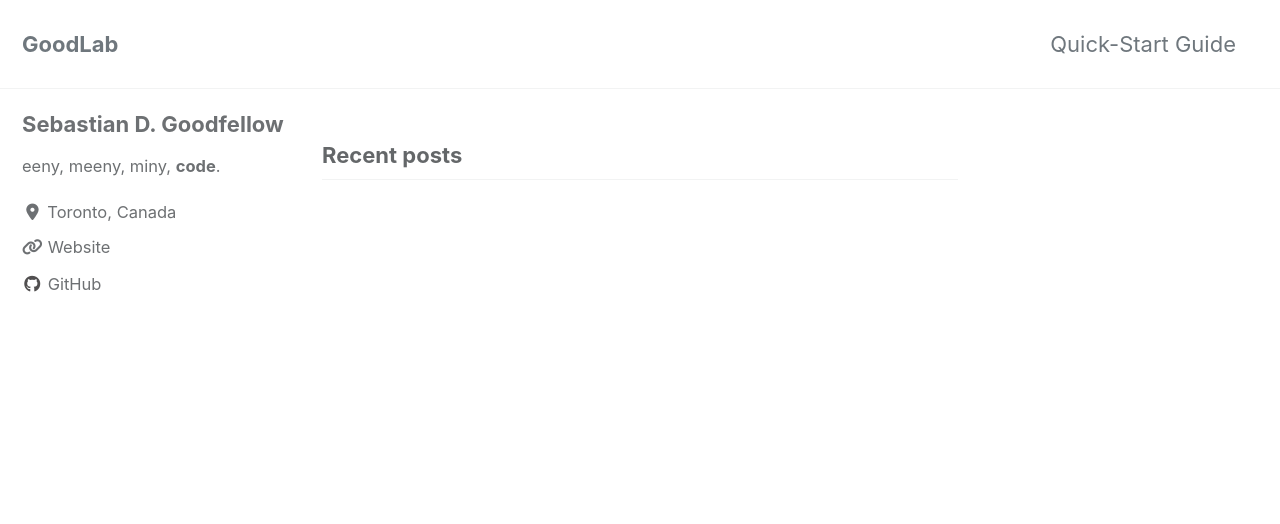
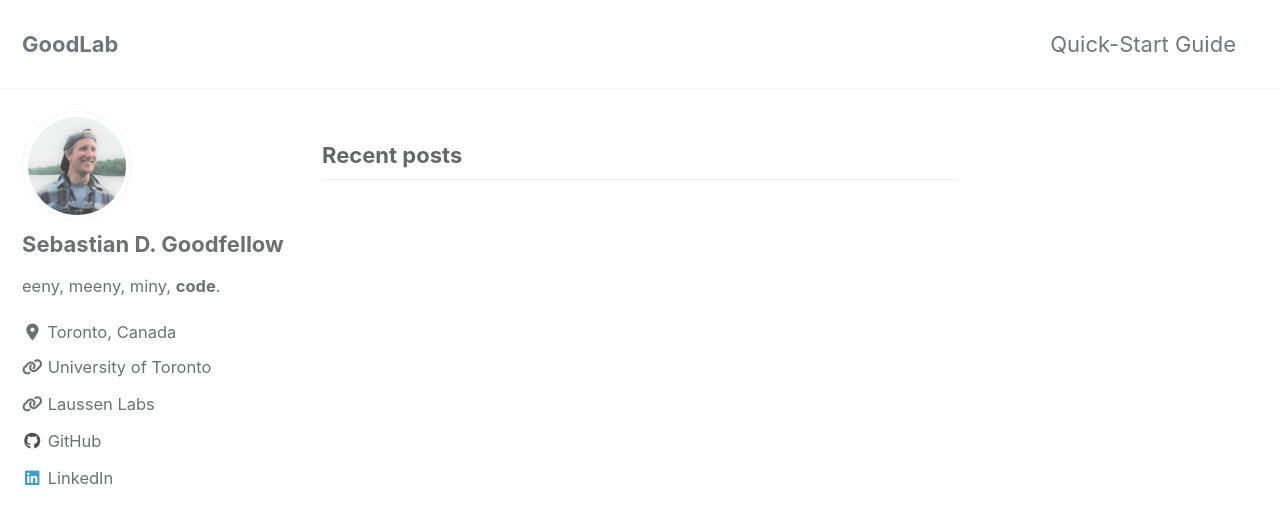
Before and after one commit to Seb-Good/sebastian-goodfellow, a Jekyll site: the page built from index.html, in a window 1280 px wide and 900 px high. Shown: the top 524 px of the window. Built offline with Jekyll 4.4.1, drawn with Linux system fonts in a browser that asks for light colours; cached includes are drawn as plain includes; nearby versions of some CDN libraries; the list of posts is cut into pages by our own code.

Commit message:
- initial commit

```diff
--- a/_config.yml
+++ b/_config.yml
@@ -94,7 +94,7 @@ analytics:
 # Site Author
 author:
   name             : "Sebastian D. Goodfellow"
-  avatar           : # path of avatar image, e.g. "/assets/images/bio-photo.jpg"
+  avatar           : "/assets/images/sebastian_goodfellow_square.jpg" # path of avatar image, e.g. "/assets/images/bio-photo.jpg"
   bio              : "eeny, meeny, miny, **code**."
   location         : "Toronto, Canada"
   email            :
@@ -102,9 +102,12 @@ author:
     - label: "Email"
       icon: "fas fa-fw fa-envelope-square"
       # url: mailto:your.name@email.com
-    - label: "Website"
+    - label: "University of Toronto"
       icon: "fas fa-fw fa-link"
       url: "https://civmin.utoronto.ca/home/about-us/directory/professors/sebastian-goodfellow/"
+    - label: "Laussen Labs"
+      icon: "fas fa-fw fa-link"
+      url: "https://laussenlabs.ca/"
     - label: "Twitter"
       icon: "fab fa-fw fa-twitter-square"
       # url: "https://twitter.com/"
@@ -114,9 +117,9 @@ author:
     - label: "GitHub"
       icon: "fab fa-fw fa-github"
       url: "https://github.com/Seb-Good"
-    - label: "Instagram"
-      icon: "fab fa-fw fa-instagram"
-      # url: "https://instagram.com/"
+    - label: "LinkedIn"
+      icon: "fab fa-fw fa-linkedin"
+      url: "https://www.linkedin.com/in/sebastian-d-goodfellow-a4257841/"
 
 # Site Footer
 footer:
```
Also changed, not shown: assets/images/sebastian_goodfellow_square.jpg (added).
